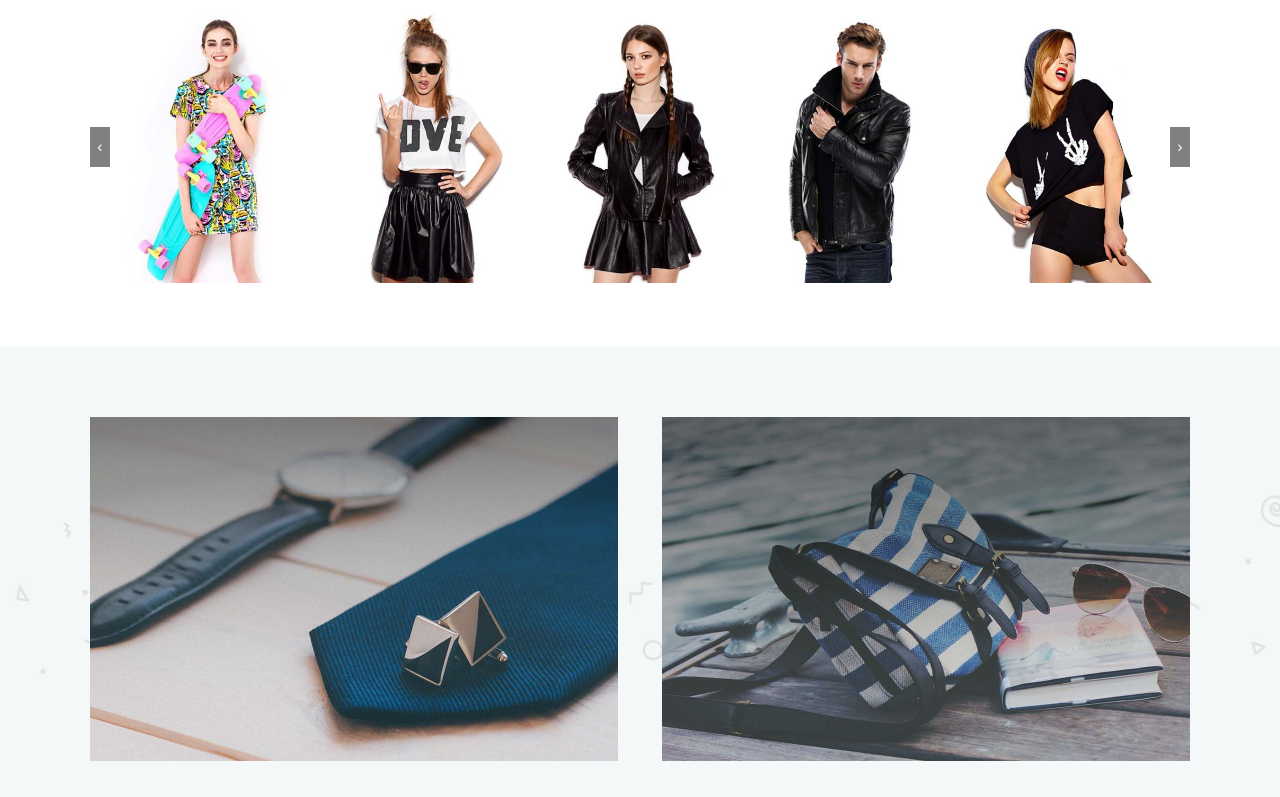
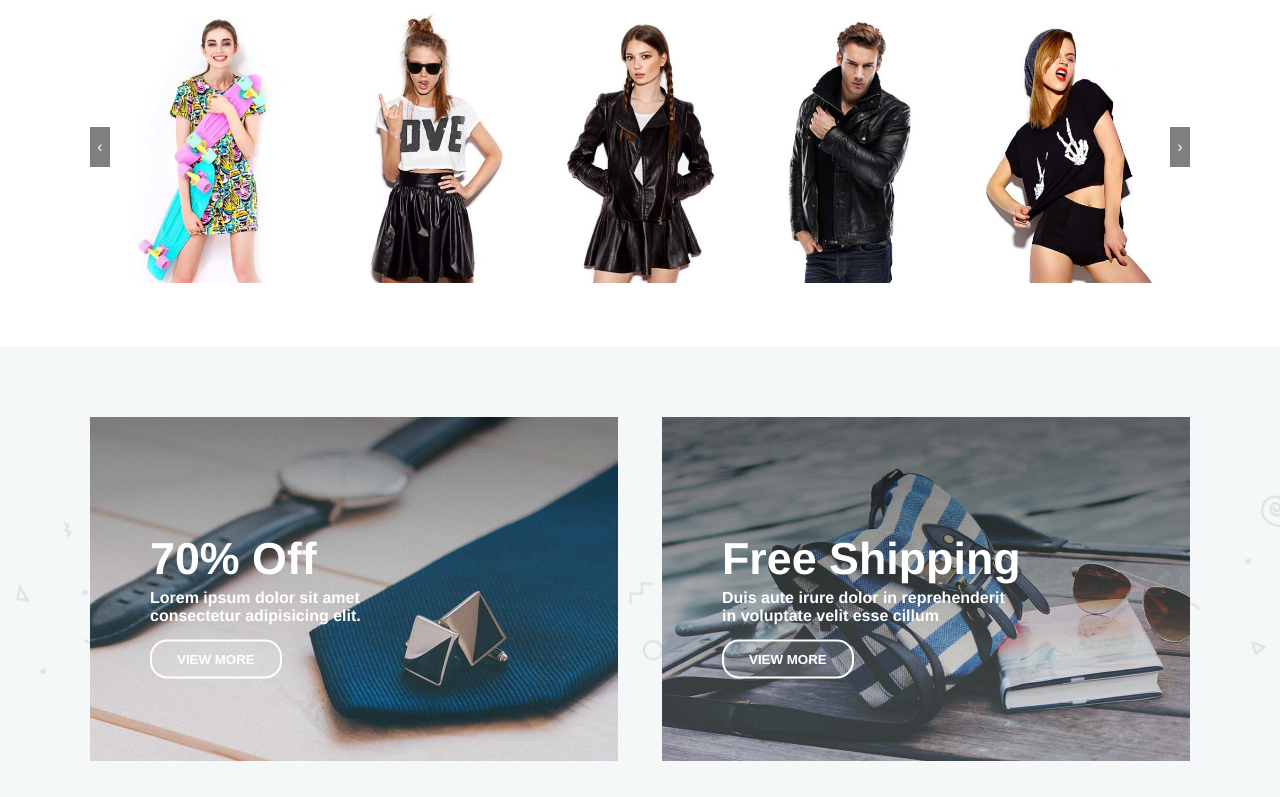
Before and after one commit to amalialorena/proj-html-vuejs, a Vue app: page / in a window 1280 px wide. Shown: the part 2000-2797 px from the top of the page. Built offline with nearby package versions, Linux system fonts and the light colour scheme.

Commit message:
fix offers

```diff
--- a/src/components/Button.vue
+++ b/src/components/Button.vue
@@ -24,7 +24,6 @@ export default {
         font-weight: bold;
         padding: 10px 25px;
         border-radius: 17px;
-        margin: 0 10px;
     }
     .small {
         font-size: .6em;
--- a/src/components/Header.vue
+++ b/src/components/Header.vue
@@ -52,6 +52,8 @@ export default {
             font-weight: 300;
             margin-bottom: 10px;
         }
-
+       Button {
+           margin: 0 10px;
+       }
     }
 </style>
--- a/src/components/Offers.vue
+++ b/src/components/Offers.vue
@@ -2,22 +2,38 @@
   <section>
     <div class="wrapper">
       <div class="card">
-                <img src="../assets/img/promo_box_1_bg.jpg" alt=" promo box">
+        <img src="../assets/img/promo_box_1_bg.jpg" alt=" promo box" />
+        <div class="description">
+          <h3>70% Off</h3>
+          <h5>Lorem ipsum dolor sit amet consectetur adipisicing elit. </h5>
+          <Button :text="buttonText"/>
+        </div>
       </div>
       <div class="card">
-                <img src="../assets/img/promo_box_2_bg.jpg" alt=" promo box">
+        <img src="../assets/img/promo_box_2_bg.jpg" alt=" promo box" />
+        <div class="description">
+          <h3>Free Shipping</h3>
+          <h5>Duis aute irure dolor in reprehenderit in voluptate velit esse cillum</h5>
+          <Button :text="buttonText"/>
+        </div>
       </div>
     </div>
   </section>
 </template>
 
 <script>
+import Button from "../components/Button.vue"
 export default {
-  name: 'Offers',
+  name: "Offers",
   components: {
-
+      Button,
+  },
+  data () {
+      return {
+          buttonText:"VIEW MORE",
       }
   }
+};
 </script>
 
 
@@ -35,12 +51,27 @@ export default {
     padding: 70px 0;
     .card {
       width: 48%;
+      position: relative;
       img {
         width: 100%;
+      }
+    .description {
+        position: absolute;
+        bottom: 50px;
+        width: 100%;
+        color: white;
+        width: 300px;
+        transform:translate(20%, -25%);
+        h3 {
+            font-size: 2.8em;
+        }
+        h5 {
+            margin-bottom: 15px;
+            margin-top: 5px;
+            font-size: 1em;
         }
     }
     }
   }
-
-
+}
 </style>
```
Lines whose indentation alone changed are shown as unchanged.
